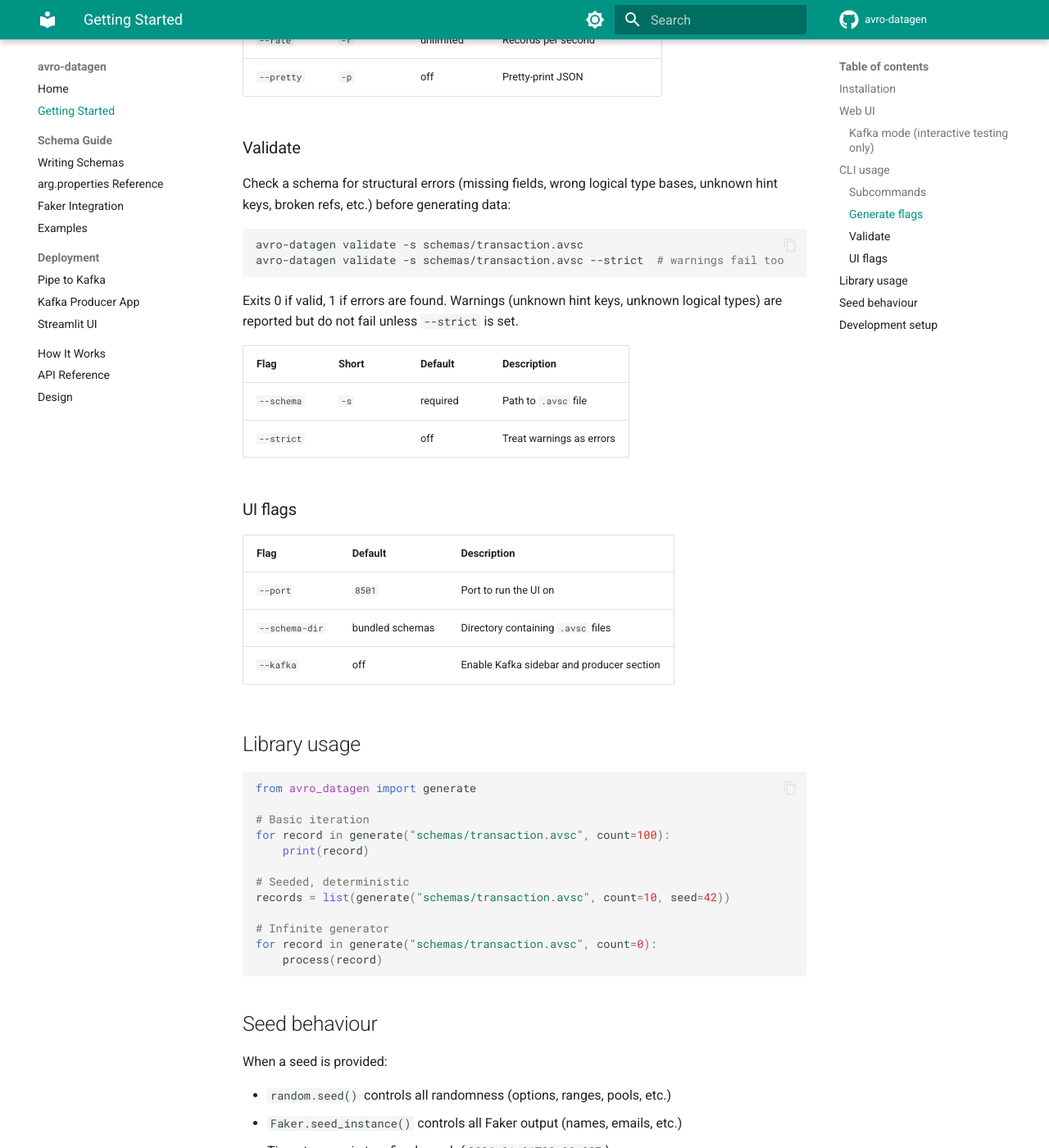
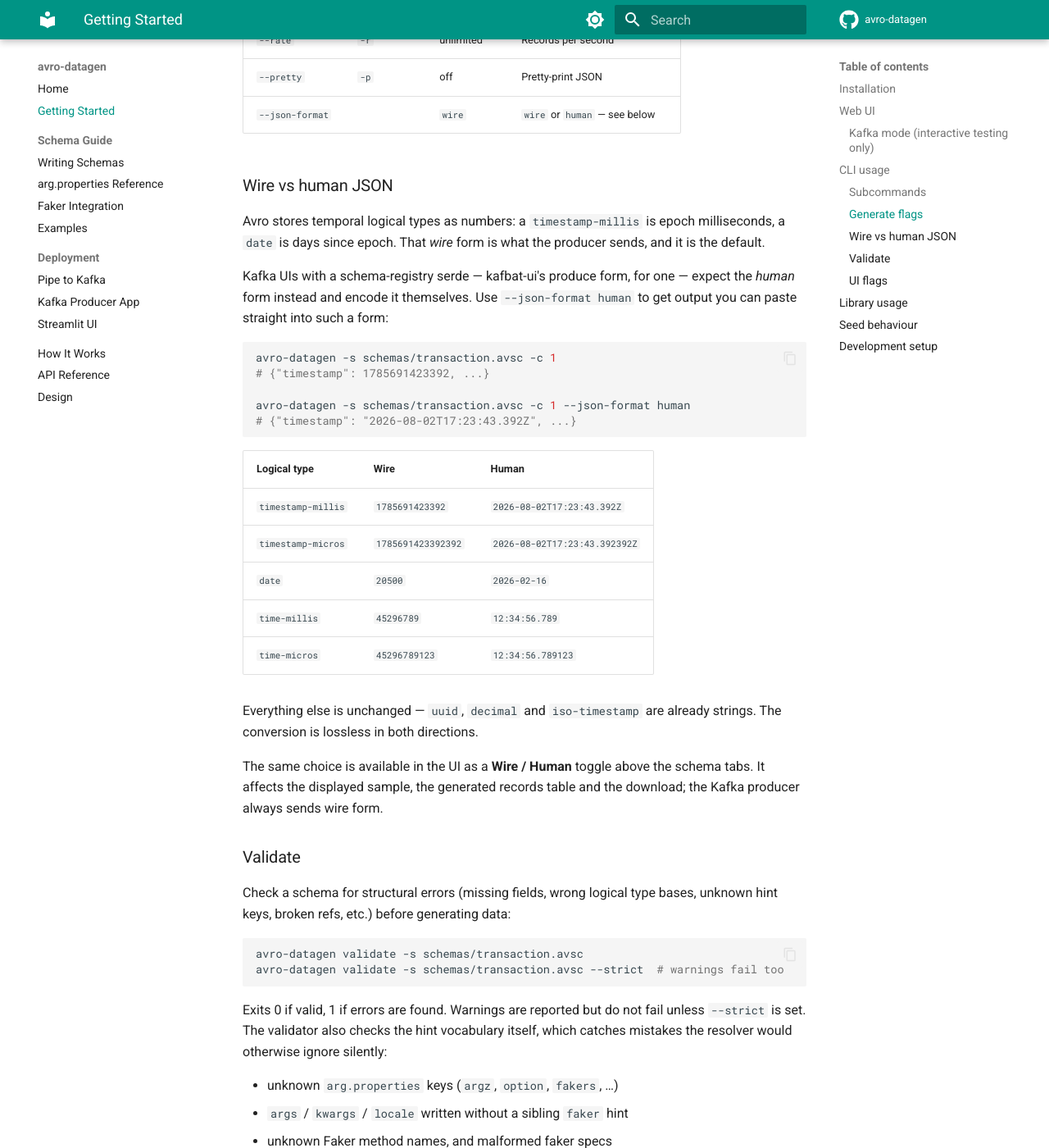
Before and after one commit to ConsciousExplorer/avro-datagen, an MkDocs documentation site: the page built from docs-site/getting-started.md, in a window 1280 px wide and 1400 px high, scrolled down 2147 px. Shown: the whole window at 82% size. Built offline with MkDocs 1.6.1 and Material for MkDocs 9.7.7, drawn with Linux system fonts in a browser that asks for light colours; comment, search, counter and statistics services are not loaded; some of the changed text lies outside the part shown.

Commit message:
chore: release 0.4.0 with docs for the four fixed issues
Minor bump rather than patch: #16 adds a public CLI flag (--json-format) and
a public API (avro_datagen.to_human_json).

Docs:
- getting-started: --json-format row, a wire-vs-human section with the
  conversion table, and the new validator checks under `validate`
- faker: the sibling args/kwargs/locale form, with a note on what it did
  before 0.4.0
- arg.properties: a pointer to `validate`, since the generator ignoring
  unknown keys is exactly what makes a typo produce wrong data quietly
- streamlit-ui: the read-only mount setup and the Wire/Human toggle
- api: the new json_format module

Also adds the ui extra to dev. CI runs `uv sync --extra dev`, so without it
tests/test_app_helpers.py would skip silently instead of covering #19.

````diff
--- a/docs-site/getting-started.md
+++ b/docs-site/getting-started.md
@@ -103,6 +103,40 @@
 | `--seed` | | random | Seed for reproducible output |
 | `--rate` | `-r` | unlimited | Records per second |
 | `--pretty` | `-p` | off | Pretty-print JSON |
+| `--json-format` | | `wire` | `wire` or `human` — see below |
+
+### Wire vs human JSON
+
+Avro stores temporal logical types as numbers: a `timestamp-millis` is epoch
+milliseconds, a `date` is days since epoch. That *wire* form is what the
+producer sends, and it is the default.
+
+Kafka UIs with a schema-registry serde — kafbat-ui's produce form, for one —
+expect the *human* form instead and encode it themselves. Use `--json-format
+human` to get output you can paste straight into such a form:
+
+```bash
+avro-datagen -s schemas/transaction.avsc -c 1
+# {"timestamp": 1785691423392, ...}
+
+avro-datagen -s schemas/transaction.avsc -c 1 --json-format human
+# {"timestamp": "2026-08-02T17:23:43.392Z", ...}
+```
+
+| Logical type | Wire | Human |
+|--------------|------|-------|
+| `timestamp-millis` | `1785691423392` | `2026-08-02T17:23:43.392Z` |
+| `timestamp-micros` | `1785691423392392` | `2026-08-02T17:23:43.392392Z` |
+| `date` | `20500` | `2026-02-16` |
+| `time-millis` | `45296789` | `12:34:56.789` |
+| `time-micros` | `45296789123` | `12:34:56.789123` |
+
+Everything else is unchanged — `uuid`, `decimal` and `iso-timestamp` are
+already strings. The conversion is lossless in both directions.
+
+The same choice is available in the UI as a **Wire / Human** toggle above the
+schema tabs. It affects the displayed sample, the generated records table and
+the download; the Kafka producer always sends wire form.
 
 ### Validate
 
@@ -114,8 +148,15 @@
 avro-datagen validate -s schemas/transaction.avsc --strict  # warnings fail too
 ```
 
-Exits 0 if valid, 1 if errors are found. Warnings (unknown hint keys, unknown
-logical types) are reported but do not fail unless `--strict` is set.
+Exits 0 if valid, 1 if errors are found. Warnings are reported but do not fail
+unless `--strict` is set. The validator also checks the hint vocabulary itself,
+which catches mistakes the resolver would otherwise ignore silently:
+
+- unknown `arg.properties` keys (`argz`, `option`, `fakers`, …)
+- `args` / `kwargs` / `locale` written without a sibling `faker` hint
+- unknown Faker method names, and malformed faker specs
+- `range` bounds that do not match the field's (logical) type
+- `options` entries the field's Avro type cannot hold
 
 | Flag | Short | Default | Description |
 |------|-------|---------|-------------|
--- a/pyproject.toml
+++ b/pyproject.toml
@@ -1,6 +1,6 @@
 [project]
 name = "avro-datagen"
-version = "0.3.2"
+version = "0.4.0"
 description = "Schema-driven fake data generator for Avro schemas with arg.properties hints"
 authors = [
     {name = "Edwin Stoltz", email = "edwinstoltz.es@gmail.com"},
@@ -35,6 +35,9 @@
 ui = ["streamlit>=1.45.0", "python-dotenv>=1.1.0"]
 app = ["avro-datagen[kafka,ui]"]
 dev = [
+    # The UI's helpers are unit-tested (tests/test_app_helpers.py), so streamlit
+    # has to be present or those tests silently skip in CI.
+    "avro-datagen[ui]",
     "pytest>=8.0.0",
     "pytest-cov>=7.1.0",
     "mkdocs-material>=9.7.6",
--- a/src/avro_datagen/__init__.py
+++ b/src/avro_datagen/__init__.py
@@ -1,6 +1,7 @@
 """Schema-driven data generator for Avro schemas with arg.properties hints."""
 
 from avro_datagen.generator import generate
+from avro_datagen.json_format import to_human_json
 from avro_datagen.resolver import RecordResolver, load_schema
 from avro_datagen.validator import SchemaValidationError, validate
 
@@ -9,5 +10,6 @@
     "SchemaValidationError",
     "generate",
     "load_schema",
+    "to_human_json",
     "validate",
 ]
````
Also changed, not shown: CHANGELOG.md (+19 -0 lines), README.md (+4 -0 lines), docs-site/api.md (+4 -0 lines), docs-site/deployment/streamlit-ui.md (+28 -0 lines), docs-site/schemas/arg-properties.md (+7 -0 lines), docs-site/schemas/faker.md (+33 -1 lines), 1 other file.
